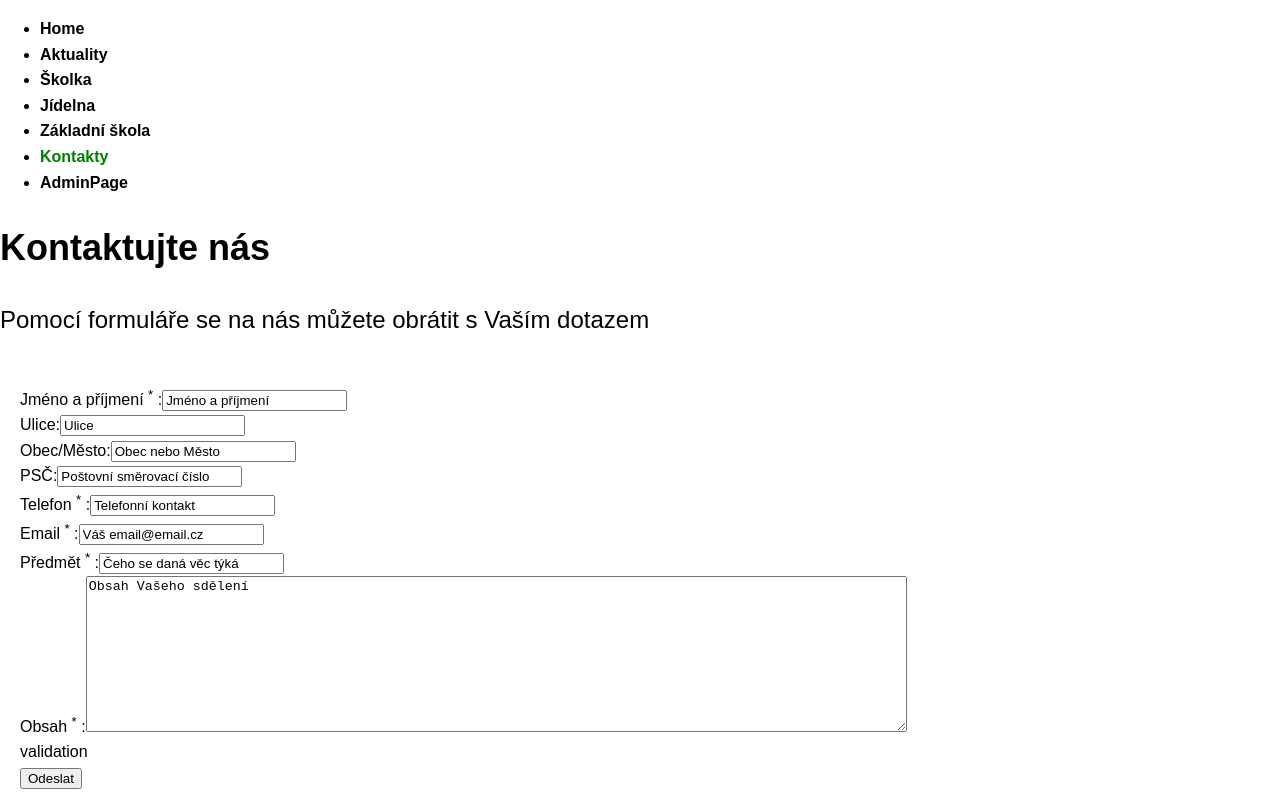
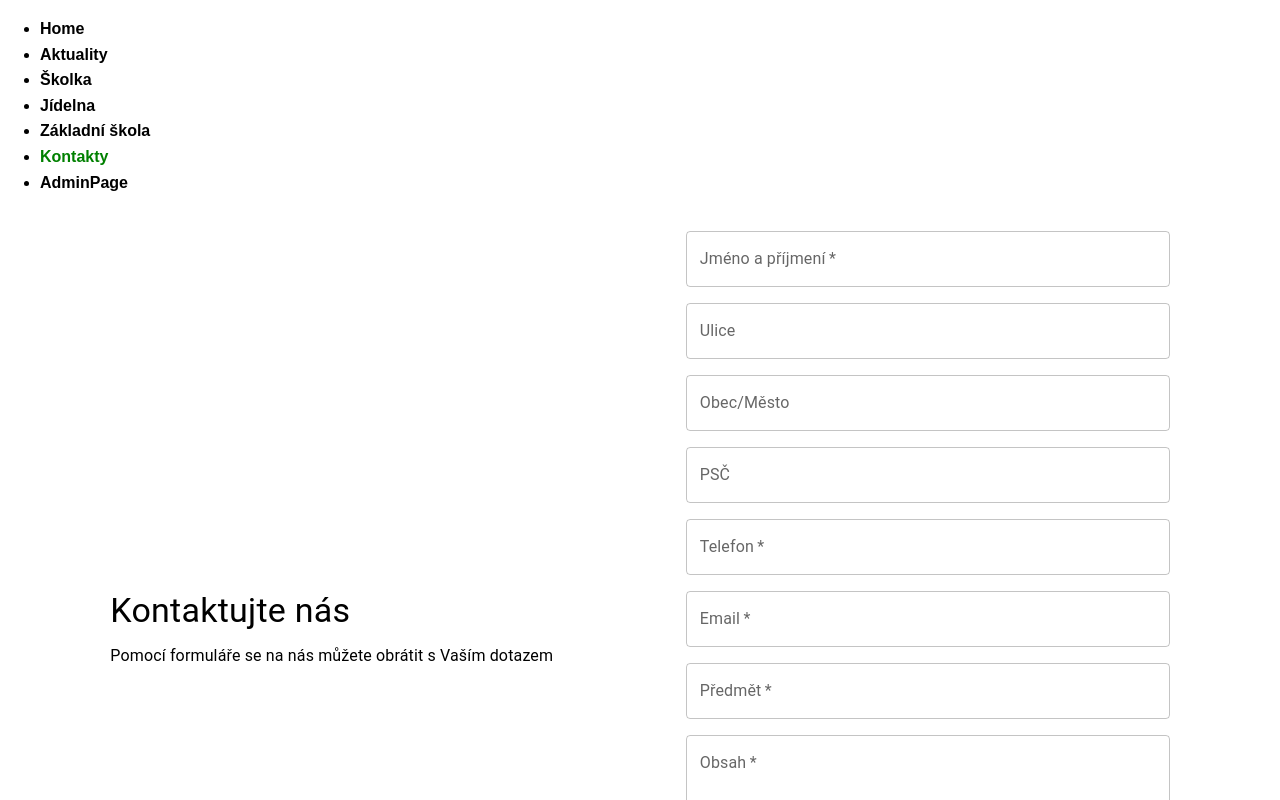
Before and after one commit to SigmaAjax/school-pages, a React (Create React App) app in the folder client/: page /kontakty in a window 1280 px wide. Shown: the top 800 px of the page. Built offline with nearby package versions, Linux system fonts and the light colour scheme.

Commit message:
contact form styling added

```diff
--- a/client/src/admin/adminComponents/GalleryComponents/AlbumDetail/AlbumDescription.js
+++ b/client/src/admin/adminComponents/GalleryComponents/AlbumDetail/AlbumDescription.js
@@ -19,32 +19,37 @@ export default function AlbumDescription({album, heading}) {
 	return (
 		<>
 			{album ? (
-				<div>
-					{album?.album_title ? (
+				<div className={gallery.inputContainer}>
+					<label htmlFor="title" className={gallery.label}>
+						Název alba
+					</label>
 					<input
+						name="title"
+						id="title"
 						className={gallery.input}
 						required={true}
 						ref={title}
 						type="text"
 						defaultValue={capitalize(album?.album_title)}
 					/>
-					) : (
-						<p>Název chybí nebo se nepodařil načíst</p>
-					)}
 					{album?.date_created ? (
-						<p>
+						<p className={gallery.dateSmall}>
 							Vytvořeno v:{' '}
 							<strong>{formatDateCzech.format(datumCreated)}</strong>
 						</p>
 					) : (
 						<strong>Chybí Datum v databázi</strong>
 					)}
+					<label htmlFor="description" className={gallery.label}>
+						Popis alba
+					</label>
 					{descriptionLength > 0 ? (
 						<textarea
 							className={gallery.textarea}
 							ref={description}
 							rows={5}
 							defaultValue={album.description}
+							id="description"
 						/>
 					) : (
 						<textarea
@@ -52,6 +57,7 @@ export default function AlbumDescription({album, heading}) {
 							ref={description}
 							rows={5}
 							placeholder="Popisek zatím nebyl přidán"
+							id="description"
 						/>
 					)}
 				</div>
--- a/client/src/admin/adminComponents/GalleryComponents/gallery.module.css
+++ b/client/src/admin/adminComponents/GalleryComponents/gallery.module.css
@@ -82,3 +82,13 @@
 	font-size: 0.8em;
 	margin-left: 5px;
 }
+
+.date-small {
+	font-size: 12px;
+	color: gray;
+}
+
+.input-container {
+	display: flex;
+	flex-direction: column;
+}
--- a/client/src/admin/adminComponents/PostComponents/AdminPost.js
+++ b/client/src/admin/adminComponents/PostComponents/AdminPost.js
@@ -26,6 +26,13 @@ export default function AdminPost({content}) {
 		dateStyle: 'full',
 		timeStyle: 'short',
 	});
+
+	const url =
+		process.env.NODE_ENV === 'production'
+			? `${process.env.REACT_APP_BACKEND_URL}/api/get`
+			: '/api/get';
+
+	console.log(`${url}/${content.id}/${content.slug}`);
 
 	return (
 		<Card
@@ -114,13 +121,12 @@ export default function AdminPost({content}) {
 						</Button>
 					</Grid>
 					<Grid item>
-						<a
-							href={`/admin/newPost/admin-posts/${content.id}/${content.slug}`}
-							rel="noreferrer"
-						>
 						<Button
+							component={Link}
+							to={`/admin/newPost/admin-posts/${content.id}/${content.slug}`}
 							color="primary"
 							variant="contained"
+							rel="noopener noreferrer"
 							onClick={(e) => {
 								alert('Příspěvek bude upraven', e.target.name);
 								setButtonName((prev) => {
@@ -131,7 +137,6 @@ export default function AdminPost({content}) {
 						>
 							Upravit příspěvek
 						</Button>
-						</a>
 					</Grid>
 				</Grid>
 			</CardActions>
--- a/client/src/admin/adminPages/AdminNews.js
+++ b/client/src/admin/adminPages/AdminNews.js
@@ -21,8 +21,8 @@ export default function AdminNews() {
 
 	const url =
 		process.env.NODE_ENV === 'production'
-			? `${process.env.REACT_APP_BACKEND_URL}/api/get`
-			: '/api/get';
+			? `${process.env.REACT_APP_BACKEND_URL}`
+			: '';
 
 	const filterredPosts = postList.filter((post) => {
 		return post.title.toLowerCase().includes(searchPhrase);
@@ -40,7 +40,9 @@ export default function AdminNews() {
 
 		async function fetchData() {
 			try {
-				const response = await axios.get(url, {signal: controller.signal});
+				const response = await axios.get(`${url}/api/get`, {
+					signal: controller.signal,
+				});
 				setPost(() => {
 					return {};
 				});
--- a/client/src/components/ui/ContatctForm.js
+++ b/client/src/components/ui/ContatctForm.js
@@ -1,146 +1,145 @@
 import {useState} from 'react';
+import {
+	Button,
+	TextField,
+	Container,
+	Grid,
+	Typography,
+	Box,
+} from '@mui/material';
 
 export default function ContactForm() {
 	const [inputs, setInputs] = useState({});
 
-	function handleChange(event) {
-		const name = event.target.name;
-		const value = event.target.value;
-		setInputs((values) => ({...values, [name]: value}));
-	}
+	const handleChange = (event) => {
+		setInputs({...inputs, [event.target.name]: event.target.value});
+	};
 
-	function handleSubmit(event) {
+	const handleSubmit = (event) => {
 		event.preventDefault();
 		console.log('This is your inputs obj...', inputs);
-	}
+	};
 
 	return (
-		<div className="item one">
-			<h1>Kontaktujte nás</h1>
-			<p></p>
-			<h3>Pomocí formuláře se na nás můžete obrátit s Vaším dotazem</h3>
-			{/*Form section*/}
-			<p></p>
-			<form className="form-section" onSubmit={handleSubmit}>
-				<tcol>
-					<tr>
-						<label htmlFor="sender-name">
-							Jméno a příjmení <sup>*</sup> :
-						</label>
-						<input
-							type="text"
+		<Container maxWidth="xl">
+			<form noValidate autoComplete="off" onSubmit={handleSubmit}>
+				<Box
+					display={'flex'}
+					justifyContent={'space-around'}
+					flex-direction={'column'}
+					alignItems={'center'}
+					style={{width: '100%'}}
+				>
+					<Grid marginBottom={3}>
+						<Typography variant="h4" gutterBottom>
+							Kontaktujte nás
+						</Typography>
+						<Typography variant="body1">
+							Pomocí formuláře se na nás můžete obrátit s Vaším dotazem
+						</Typography>
+					</Grid>
+					<Grid
+						container
+						direction="column"
+						justifyContent="space-between"
+						spacing={2}
+						maxWidth={500}
+					>
+						<Grid item xs={12} sm={6} md={6} lg={6}>
+							<TextField
+								fullWidth
+								required
 								name="name"
-							id="sender-name"
-							placeholder="Jméno a příjmení "
-							value={inputs.name}
+								label="Jméno a příjmení"
+								variant="outlined"
 								onChange={handleChange}
 							/>
-					</tr>
-					{/*next row*/}
-					<tr>
-						<label htmlFor="sender-street">Ulice:</label>
-						<input
-							type="text"
+						</Grid>
+						<Grid item xs={12} sm={6} md={6}>
+							<TextField
+								fullWidth
 								name="street"
-							id="sender-street"
-							placeholder="Ulice"
-							value={inputs.street}
+								label="Ulice"
+								variant="outlined"
 								onChange={handleChange}
 							/>
-					</tr>
-					{/*next row*/}
-					<tr>
-						<label htmlFor="sender-place">Obec/Město:</label>
-						<input
-							type="text"
+						</Grid>
+						<Grid item xs={12} sm={6} md={6}>
+							<TextField
+								fullWidth
 								name="municipality"
-							id="sender-place"
-							placeholder="Obec nebo Město"
-							value={inputs.municipality}
+								label="Obec/Město"
+								variant="outlined"
 								onChange={handleChange}
 							/>
-					</tr>
-					{/*next row*/}
-					<tr>
-						<label htmlFor="sender-postal-code">PSČ:</label>
-						<input
-							type="number"
+						</Grid>
+						<Grid item xs={12} sm={6} md={6}>
+							<TextField
+								fullWidth
+								type="text"
 								name="postal"
-							id="sender-postal-code"
-							placeholder="Poštovní směrovací číslo"
-							value={inputs.postal}
+								label="PSČ"
+								variant="outlined"
+								onChange={handleChange}
+								inputProps={{
+									maxLength: 5, // limits the length to the 5 digits typical of Czech postal codes
+								}}
+							/>
+						</Grid>
+
+						<Grid item xs={12} sm={6} md={6}>
+							<TextField
+								fullWidth
+								required
+								type="tel"
+								name="phone"
+								label="Telefon"
+								variant="outlined"
 								onChange={handleChange}
 							/>
-					</tr>
-					{/*next row*/}
-					<tr>
-						<label htmlFor="sender-phone">
-							Telefon <sup>*</sup> :
-						</label>
-						<input
-							type="number"
-							name="phone"
-							id="sender-phone"
-							placeholder="Telefonní kontakt"
-							value={inputs.phone}
+						</Grid>
+						<Grid item xs={12} sm={6} md={10}>
+							<TextField
+								fullWidth
+								required
+								type="email"
+								name="email"
+								label="Email"
+								variant="outlined"
 								onChange={handleChange}
 							/>
-					</tr>
-					{/*next row*/}
-					<tr>
-						<label htmlFor="sender-email">
-							Email <sup>*</sup> :
-						</label>
-						<input
-							type="email"
-							id="sender-email"
-							name="email"
-							placeholder="Váš email@email.cz"
-							value={inputs.email}
+						</Grid>
+						<Grid item xs={12} md={10}>
+							<TextField
+								fullWidth
+								required
+								name="subject"
+								label="Předmět"
+								variant="outlined"
 								onChange={handleChange}
 							/>
-					</tr>
-
-					{/*next row*/}
-					<tr>
-						<label htmlFor="sender-subject">
-							Předmět <sup>*</sup> :
-						</label>
-						<input
-							type="subject"
-							name="subject"
-							id="sender-subject"
-							placeholder="Čeho se daná věc týká"
-							value={inputs.subject}
+						</Grid>
+						<Grid item xs={12}>
+							<TextField
+								fullWidth
+								required
+								multiline
+								rows={10}
+								columns={10}
+								name="content"
+								label="Obsah"
+								variant="outlined"
 								onChange={handleChange}
 							/>
-					</tr>
-				</tcol>
-
-				{/*next row*/}
-				<tr>
-					<label htmlFor="sender-message">
-						Obsah <sup>*</sup> :
-					</label>
-					<textarea
-						rows="10"
-						cols="100"
-						type="content"
-						name="content"
-						id="sender-message"
-						placeholder="Obsah Vašeho sdělení"
-						value={inputs.content}
-						onChange={handleChange}
-					/>
-				</tr>
-				{/*Button section*/}
-				<div className="form-footer">
-					<div className="validation-message">validation</div>
-					<button type="submit" className="btn btn-primary">
+						</Grid>
+						<Grid item xs={12}>
+							<Button type="submit" variant="contained" color="primary">
 								Odeslat
-					</button>
-				</div>
+							</Button>
+						</Grid>
+					</Grid>
+				</Box>
 			</form>
-		</div>
+		</Container>
 	);
 }
```
Lines whose indentation alone changed are shown as unchanged.
